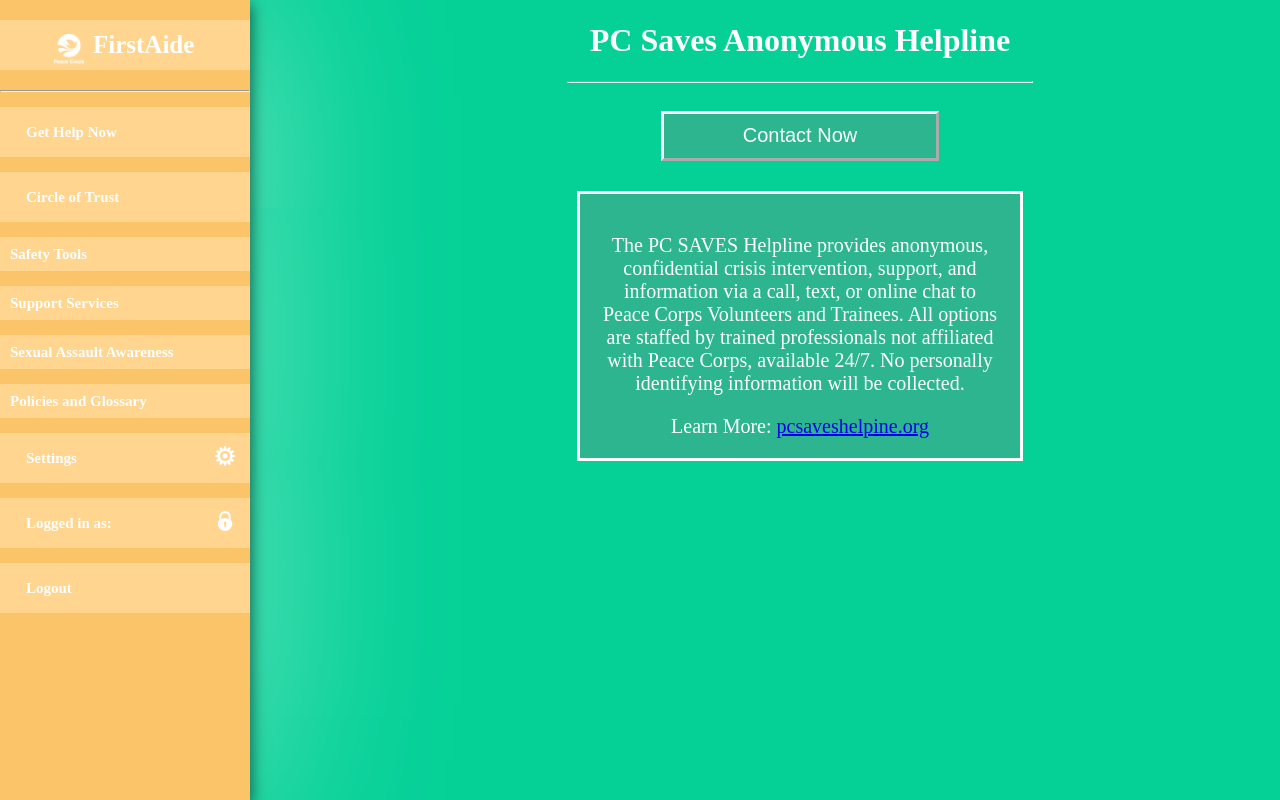
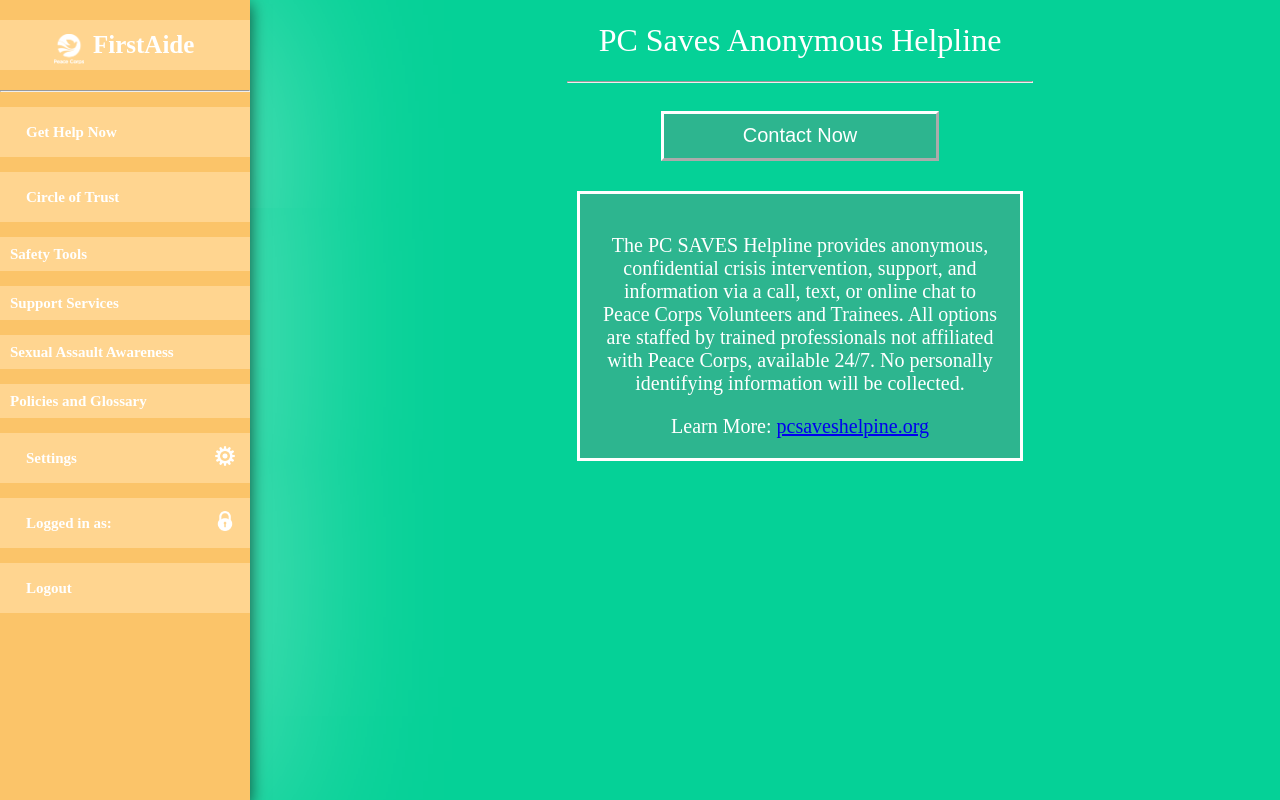
Before and after one commit to systers/FirstAide-web, a PHP site: page /PCSaves.php in a window 1280 px wide. Run offline with PHP 8.4, Linux system fonts and the light colour scheme; the visitor is signed in with stand-in values (Sample User, id 1).

Commit message:
Changed Avenir Text
Button Font-weight:bold;
Avenir Next for .text .

```diff
--- a/css files/circle-of-trust.css
+++ b/css files/circle-of-trust.css
@@ -82,6 +82,7 @@ body {
 	padding: 20px;
 	text-align:center;
 	width: 100%;
+	font-weight: bold;
 }
 
 .popup-button:hover {
@@ -122,7 +123,10 @@ body {
 
 .text {
 	color: #ffffff;
-	font-style: bold;
+	font-family: 'Avenir Next LT Pro Regular';
+        font-style: normal;
+        font-weight: normal;
+         src: local('Avenir Next LT Pro Regular'), url('AvenirNextLTPro-Regular.woff') format('woff');
 }
 
 .window {
--- a/css files/gethelpnow-style.css
+++ b/css files/gethelpnow-style.css
@@ -124,6 +124,7 @@ body {
 	padding: 20px;
 	text-align:center;
 	width: 100%;
+	font-weight: bold;
 }
 
 .popup-button:hover {
@@ -169,7 +170,10 @@ body {
 
 .text {
 	color: #ffffff;
-	font-style: bold;
+		font-family: 'Avenir Next LT Pro Regular';
+	        font-style: normal;
+	        font-weight: normal;
+	         src: local('Avenir Next LT Pro Regular'), url('AvenirNextLTPro-Regular.woff') format('woff');
 }
 
 .window {
--- a/css files/progress-bar.css
+++ b/css files/progress-bar.css
@@ -28,7 +28,10 @@ body {
 
 .text {
   color: #ffffff;
-  font-style: bold;
+	font-family: 'Avenir Next LT Pro Regular';
+        font-style: normal;
+        font-weight: normal;
+         src: local('Avenir Next LT Pro Regular'), url('AvenirNextLTPro-Regular.woff') format('woff');
 }
 
 /*custom scrollbar for the app*/
--- a/css files/safety-tools.css
+++ b/css files/safety-tools.css
@@ -42,6 +42,7 @@ body {
 	margin-top: 30px;
 	text-align: center;
 	width: 100%;
+	font-weight: bold;
 }
 
 .button:hover {
@@ -101,6 +102,10 @@ p {
 
 .text {
 	color: #ffffff;
+	font-family: 'Avenir Next LT Pro Regular';
+        font-style: normal;
+        font-weight: normal;
+         src: local('Avenir Next LT Pro Regular'), url('AvenirNextLTPro-Regular.woff') format('woff');
 }
 
 .threeorfour-blocks-content {/*used for pages which have 3 or 4 blocks only*/
--- a/css files/welcome-style.css
+++ b/css files/welcome-style.css
@@ -17,6 +17,7 @@ body {
 	margin-top: 30px;
 	text-align: center;
 	width: 100%;
+	font-weight: bold;
 }
 
 .button:hover {
@@ -55,7 +56,10 @@ body {
 
 .text {
 	color: #ffffff;
-	font-style: bold;
+	font-family: 'Avenir Next LT Pro Regular';
+        font-style: normal;
+        font-weight: normal;
+         src: local('Avenir Next LT Pro Regular'), url('AvenirNextLTPro-Regular.woff') format('woff');
 }
 
 .window {
```
Also changed, not shown: css files/loginAndRegistration.css (+6 -2 lines), AvenirNextLTPro-Regular.woff (added), Screen Shot 2016-11-30 at 6.18.41 PM.png (added).
